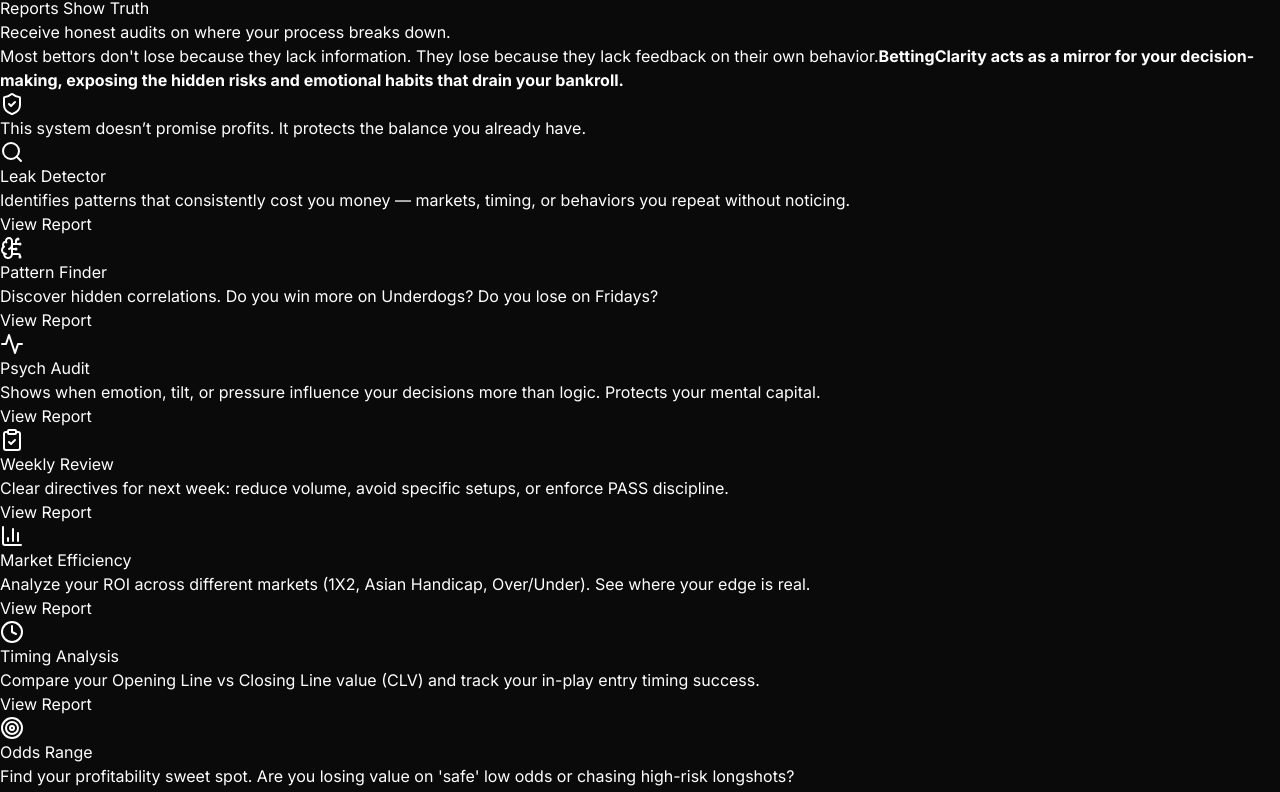
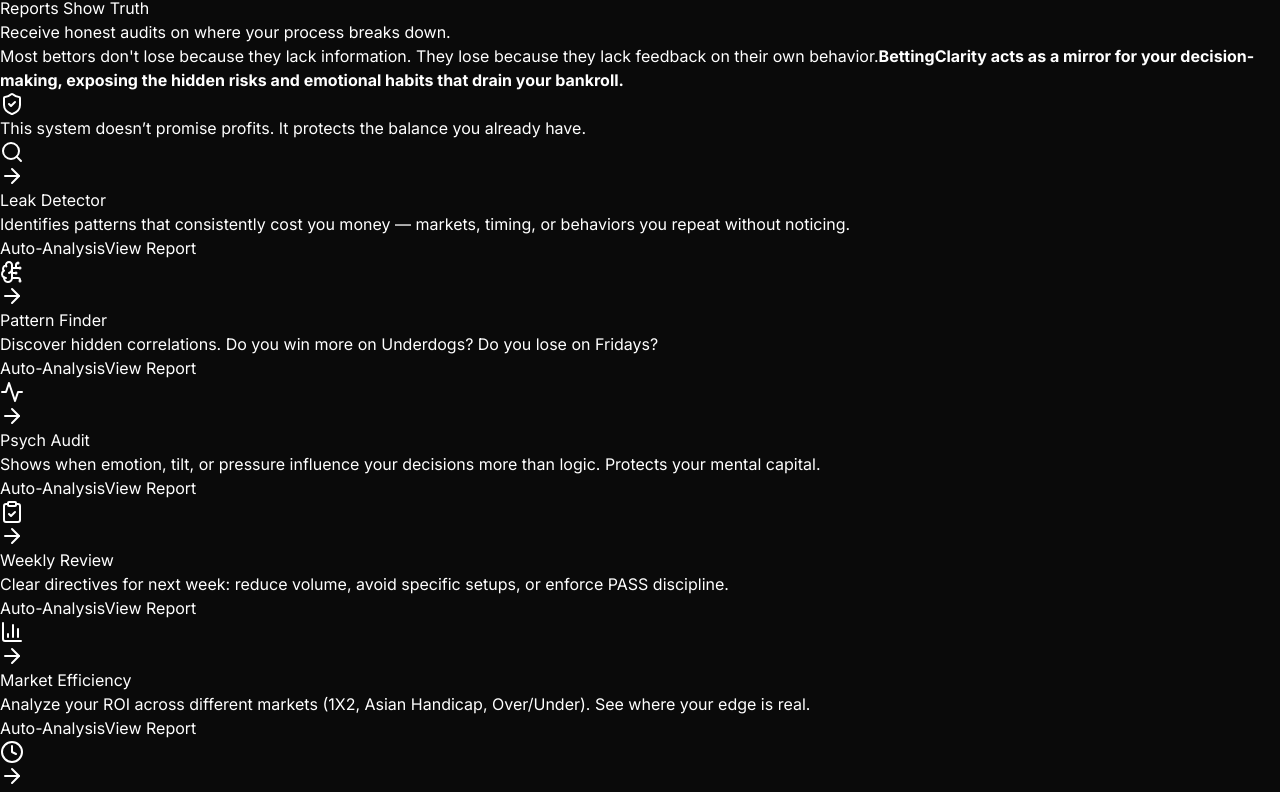
Before and after one commit to armatabianconera/BettingClarity, a React (Vite) app: page / in a window 1280 px wide. Shown: the part 2993-3785 px from the top of the page. Built offline with nearby package versions, Linux system fonts and the light colour scheme.

Commit message:
nowe kafle do raportow

```diff
--- a/src/App.jsx
+++ b/src/App.jsx
@@ -555,7 +555,9 @@
       desc: "Identifies patterns that consistently cost you money — markets, timing, or behaviors you repeat without noticing.",
       icon: Search,
       color: "text-red-500",
-      bg: "bg-red-500/10 border-red-500/20"
+      bg: "bg-red-500/10 border-red-500/20",
+      hoverBorder: "group-hover:border-red-500/50",
+      glow: "from-red-500/20"
     },
     {
       id: 'pattern',
@@ -563,7 +565,9 @@
       desc: "Discover hidden correlations. Do you win more on Underdogs? Do you lose on Fridays?",
       icon: BrainCircuit,
       color: "text-blue-500",
-      bg: "bg-blue-500/10 border-blue-500/20"
+      bg: "bg-blue-500/10 border-blue-500/20",
+      hoverBorder: "group-hover:border-blue-500/50",
+      glow: "from-blue-500/20"
     },
     {
       id: 'psych',
@@ -571,7 +575,9 @@
       desc: "Shows when emotion, tilt, or pressure influence your decisions more than logic. Protects your mental capital.",
       icon: ActivityIcon,
       color: "text-orange-500",
-      bg: "bg-orange-500/10 border-orange-500/20"
+      bg: "bg-orange-500/10 border-orange-500/20",
+      hoverBorder: "group-hover:border-orange-500/50",
+      glow: "from-orange-500/20"
     },
     {
       id: 'weekly',
@@ -579,7 +585,9 @@
       desc: "Clear directives for next week: reduce volume, avoid specific setups, or enforce PASS discipline.",
       icon: ClipboardCheck,
       color: "text-purple-500",
-      bg: "bg-purple-500/10 border-purple-500/20"
+      bg: "bg-purple-500/10 border-purple-500/20",
+      hoverBorder: "group-hover:border-purple-500/50",
+      glow: "from-purple-500/20"
     },
     {
       id: 'market',
@@ -587,7 +595,10 @@
       desc: "Analyze your ROI across different markets (1X2, Asian Handicap, Over/Under). See where your edge is real.",
       icon: BarChart3,
       color: "text-emerald-500",
-      bg: "bg-emerald-500/10 border-emerald-500/20"
+      bg: "bg-emerald-500/10 border-emerald-500/20",
+      hoverBorder: "group-hover:border-emerald-500/50",
+      glow: "from-emerald-500/20",
+      modalType: 'pattern'
     },
     {
       id: 'timing',
@@ -595,7 +606,10 @@
       desc: "Compare your Opening Line vs Closing Line value (CLV) and track your in-play entry timing success.",
       icon: Clock,
       color: "text-cyan-500",
-      bg: "bg-cyan-500/10 border-cyan-500/20"
+      bg: "bg-cyan-500/10 border-cyan-500/20",
+      hoverBorder: "group-hover:border-cyan-500/50",
+      glow: "from-cyan-500/20",
+      modalType: 'leak'
     },
     {
       id: 'odds',
@@ -603,7 +617,10 @@
       desc: "Find your profitability sweet spot. Are you losing value on 'safe' low odds or chasing high-risk longshots?",
       icon: Target,
       color: "text-pink-500",
-      bg: "bg-pink-500/10 border-pink-500/20"
+      bg: "bg-pink-500/10 border-pink-500/20",
+      hoverBorder: "group-hover:border-pink-500/50",
+      glow: "from-pink-500/20",
+      modalType: 'pattern'
     },
     {
       id: 'league',
@@ -611,7 +628,10 @@
       desc: "See which competitions are draining your bankroll. Stop betting on leagues where you have no edge.",
       icon: Database,
       color: "text-yellow-500",
-      bg: "bg-yellow-500/10 border-yellow-500/20"
+      bg: "bg-yellow-500/10 border-yellow-500/20",
+      hoverBorder: "group-hover:border-yellow-500/50",
+      glow: "from-yellow-500/20",
+      modalType: 'weekly'
     }
   ];
 
@@ -620,7 +640,7 @@
       <div className="max-w-7xl mx-auto px-4 sm:px-6 lg:px-8">
 
         {/* Header Section */}
-        <div className="text-center max-w-4xl mx-auto mb-16">
+        <div className="text-center max-w-4xl mx-auto mb-20">
           <h2 className="text-3xl md:text-5xl font-bold text-white mb-8 tracking-tight">
             Your Personal Performance Reports
           </h2>
@@ -636,60 +656,81 @@
           </p>
 
           {/* Process Flow */}
-          <div className="grid md:grid-cols-3 gap-6 mb-12 relative">
+          <div className="grid md:grid-cols-3 gap-6 mb-16 relative">
             <div className="hidden md:block absolute top-8 left-[16%] right-[16%] h-px bg-gradient-to-r from-zinc-800 via-emerald-900/50 to-zinc-800 -z-10"></div>
 
-            <div className="bg-[#0f0f0f] p-5 rounded-xl border border-zinc-800 relative z-10 mx-auto w-full max-w-xs shadow-lg">
-                <div className="w-8 h-8 bg-zinc-800 rounded-full flex items-center justify-center mx-auto mb-4 text-emerald-500 font-bold border border-zinc-700 shadow-[0_0_10px_rgba(16,185,129,0.1)]">1</div>
-                <h4 className="text-white font-bold mb-1 text-sm">You Log Decisions</h4>
-                <p className="text-zinc-500 text-xs">Input your bets, timing, and emotions into the smart journal.</p>
-            </div>
-
-            <div className="bg-[#0f0f0f] p-5 rounded-xl border border-zinc-800 relative z-10 mx-auto w-full max-w-xs shadow-lg">
-                <div className="w-8 h-8 bg-zinc-800 rounded-full flex items-center justify-center mx-auto mb-4 text-emerald-500 font-bold border border-zinc-700 shadow-[0_0_10px_rgba(16,185,129,0.1)]">2</div>
-                <h4 className="text-white font-bold mb-1 text-sm">Patterns Detected</h4>
-                <p className="text-zinc-500 text-xs">The system identifies leaks you miss in the heat of the moment.</p>
-            </div>
-
-            <div className="bg-[#0f0f0f] p-5 rounded-xl border border-zinc-800 relative z-10 mx-auto w-full max-w-xs shadow-lg">
-                <div className="w-8 h-8 bg-zinc-800 rounded-full flex items-center justify-center mx-auto mb-4 text-emerald-500 font-bold border border-zinc-700 shadow-[0_0_10px_rgba(16,185,129,0.1)]">3</div>
-                <h4 className="text-white font-bold mb-1 text-sm">Reports Show Truth</h4>
-                <p className="text-zinc-500 text-xs">Receive honest audits on where your process breaks down.</p>
-            </div>
-          </div>
-
-          <div className="bg-zinc-900/30 rounded-2xl p-6 md:p-8 border border-white/5 mb-8 max-w-3xl mx-auto">
+            <div className="bg-[#0f0f0f] p-6 rounded-2xl border border-zinc-800 relative z-10 mx-auto w-full max-w-xs shadow-lg flex flex-col items-center">
+                <div className="w-10 h-10 bg-zinc-900 rounded-full flex items-center justify-center mb-4 text-emerald-500 font-bold border border-zinc-800 shadow-[0_0_15px_rgba(16,185,129,0.1)]">1</div>
+                <h4 className="text-white font-bold mb-2 text-sm">You Log Decisions</h4>
+                <p className="text-zinc-500 text-xs text-center">Input your bets, timing, and emotions into the smart journal.</p>
+            </div>
+
+            <div className="bg-[#0f0f0f] p-6 rounded-2xl border border-zinc-800 relative z-10 mx-auto w-full max-w-xs shadow-lg flex flex-col items-center">
+                <div className="w-10 h-10 bg-zinc-900 rounded-full flex items-center justify-center mb-4 text-emerald-500 font-bold border border-zinc-800 shadow-[0_0_15px_rgba(16,185,129,0.1)]">2</div>
+                <h4 className="text-white font-bold mb-2 text-sm">Patterns Detected</h4>
+                <p className="text-zinc-500 text-xs text-center">The system identifies leaks you miss in the heat of the moment.</p>
+            </div>
+
+            <div className="bg-[#0f0f0f] p-6 rounded-2xl border border-zinc-800 relative z-10 mx-auto w-full max-w-xs shadow-lg flex flex-col items-center">
+                <div className="w-10 h-10 bg-zinc-900 rounded-full flex items-center justify-center mb-4 text-emerald-500 font-bold border border-zinc-800 shadow-[0_0_15px_rgba(16,185,129,0.1)]">3</div>
+                <h4 className="text-white font-bold mb-2 text-sm">Reports Show Truth</h4>
+                <p className="text-zinc-500 text-xs text-center">Receive honest audits on where your process breaks down.</p>
+            </div>
+          </div>
+
+          <div className="bg-gradient-to-b from-zinc-900/50 to-transparent rounded-2xl p-6 md:p-8 border border-white/5 mb-8 max-w-3xl mx-auto backdrop-blur-sm">
             <p className="text-base text-zinc-300 leading-relaxed font-light">
               Most bettors don't lose because they lack information. They lose because they lack feedback on their own behavior.
               <strong className="text-white font-semibold block mt-2">BettingClarity acts as a mirror for your decision-making, exposing the hidden risks and emotional habits that drain your bankroll.</strong>
             </p>
           </div>
 
-          <div className="inline-flex items-center gap-2 text-emerald-400/90 text-sm font-medium bg-emerald-900/10 px-5 py-2.5 rounded-full border border-emerald-500/20 shadow-[0_0_15px_rgba(16,185,129,0.1)]">
+          <div className="inline-flex items-center gap-2 text-emerald-400/90 text-sm font-medium bg-emerald-900/10 px-6 py-3 rounded-full border border-emerald-500/20 shadow-[0_0_20px_rgba(16,185,129,0.15)]">
             <ShieldCheck className="w-4 h-4" />
             <span>This system doesn’t promise profits. It protects the balance you already have.</span>
           </div>
         </div>
 
-        {/* 8 Report Cards Grid (UPDATED) */}
-        <div className="grid md:grid-cols-2 lg:grid-cols-4 gap-6 mb-16">
+        {/* 8 Report Cards Grid (WOW EDITION) */}
+        <div className="grid md:grid-cols-2 lg:grid-cols-4 gap-6 mb-20">
           {reports.map((report) => (
-            <Card
+            <div
               key={report.id}
-              className="flex flex-col items-center text-center p-6 hover:bg-[#18181b] group h-full"
-              onClick={() => setActiveReport(report.id)}
+              className={`group relative bg-[#0a0a0a] rounded-2xl p-6 border border-white/5 hover:border-opacity-0 transition-all duration-500 cursor-pointer overflow-hidden h-full flex flex-col`}
+              onClick={() => setActiveReport(report.modalType || report.id)}
             >
-              <div className={`w-14 h-14 rounded-full flex items-center justify-center mb-4 group-hover:scale-110 transition-transform ${report.bg}`}>
-                <report.icon className={`w-7 h-7 ${report.color}`} />
+              {/* Dynamic Border Glow on Hover */}
+              <div className={`absolute inset-0 border-2 border-transparent ${report.hoverBorder} rounded-2xl transition-colors duration-500 pointer-events-none`}></div>
+
+              {/* Background Gradient Spot */}
+              <div className={`absolute -right-10 -top-10 w-32 h-32 bg-gradient-to-br ${report.glow} to-transparent blur-[50px] opacity-0 group-hover:opacity-100 transition-opacity duration-700`}></div>
+
+              {/* Header: Icon & Arrow */}
+              <div className="flex justify-between items-start mb-6 relative z-10">
+                <div className={`w-12 h-12 rounded-xl flex items-center justify-center border border-white/10 bg-[#121212] group-hover:scale-110 transition-transform duration-500 shadow-lg`}>
+                  <report.icon className={`w-6 h-6 ${report.color} drop-shadow-md`} />
+                </div>
+                <div className="p-2 rounded-full border border-white/5 bg-white/5 text-zinc-500 group-hover:text-white group-hover:bg-white/10 transition-all duration-300">
+                   <ArrowRight className="w-4 h-4 -rotate-45 group-hover:rotate-0 transition-transform duration-500" />
+                </div>
               </div>
-              <h3 className="text-lg font-bold text-white mb-2">{report.title}</h3>
-              <p className="text-zinc-500 text-xs leading-relaxed mb-6 flex-grow">
-                {report.desc}
-              </p>
-              <Button variant="outline" className="w-full text-xs py-2 h-auto border-dashed border-zinc-700 mt-auto hover:border-emerald-500/50 hover:text-emerald-400">
-                View Report
-              </Button>
-            </Card>
+
+              {/* Content */}
+              <div className="relative z-10 flex-grow">
+                <h3 className="text-xl font-bold text-white mb-3 group-hover:translate-x-1 transition-transform duration-300">{report.title}</h3>
+                <p className="text-zinc-500 text-sm leading-relaxed font-light">
+                  {report.desc}
+                </p>
+              </div>
+
+              {/* Footer / Tech Line */}
+              <div className="mt-8 pt-4 border-t border-white/5 flex items-center justify-between relative z-10 group-hover:border-white/10 transition-colors">
+                 <span className="text-[10px] font-mono text-zinc-600 uppercase tracking-wider">Auto-Analysis</span>
+                 <span className={`text-xs font-bold ${report.color} flex items-center gap-1`}>
+                    View Report
+                 </span>
+              </div>
+            </div>
           ))}
         </div>
 
```
